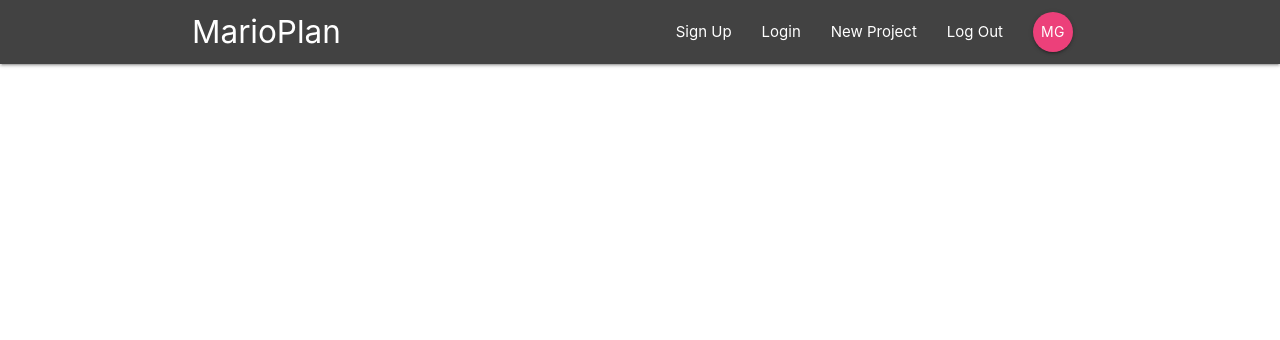
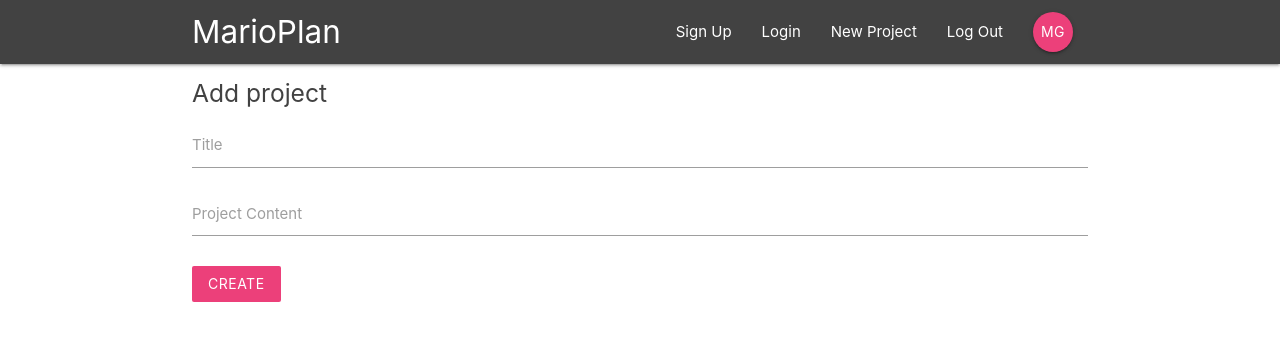
Before and after one commit to MerylGeugies/Project-Board, a React (Create React App) app: page /create in a window 1280 px wide. Shown: the top 340 px of the page. Built offline with nearby package versions, Linux system fonts and the light colour scheme.

Commit message:
Sett up project-form on /create

```diff
--- a/src/App.js
+++ b/src/App.js
@@ -5,6 +5,7 @@
 import ProjectDetails from './components/projects/ProjectDetails';
 import SignIn from './components/auth/SignIn';
 import SignUp from './components/auth/SignUp';
+import CreateProject from './components/projects/CreateProject';
 
 class App extends Component {
   render() {
@@ -17,6 +18,7 @@
             <Route path='/project/:id' component={ProjectDetails} />
             <Route path='/signin' component={SignIn} />
             <Route path='/signup' component={SignUp} />
+            <Route path='/create' component={CreateProject} />
           </Switch>
         </div>
     </BrowserRouter>
--- a/src/components/projects/CreateProject.js
+++ b/src/components/projects/CreateProject.js
@@ -0,0 +1,45 @@
+import React, { Component } from 'react'
+
+class CreateProject extends Component {
+  state = {
+    title: '',
+    content: ''
+  }
+
+  handleChange = (e) => {
+    this.setState({
+      [e.target.id]: e.target.value
+    })
+  }
+
+  handleSubmit = (e) => {
+    e.preventDefault();
+    console.log('this.state',this.state)
+  }
+
+  render() {
+    return(
+      <div className='container'>
+        <form onSubmit={this.handleSubmit} className='white'>
+          <h5 className='grey-text text-darken-3'>Add project</h5>
+
+          <div className='input-field'>
+            <label htmlFor='title'>Title</label>
+            <input type='text' id='title' onChange={this.handleChange}/>
+          </div>
+
+          <div className='input-field'>
+            <label htmlFor='content'> Project Content</label>
+            <textarea id='content' className='materialize-textarea' onChange={this.handleChange}></textarea>
+          </div>
+
+          <div className='input-field'>
+            <button className='btn pink lighten-1 z-depth-0'>Create</button>
+          </div>
+        </form>
+      </div>
+    )
+  }
+}
+
+export default CreateProject
```
